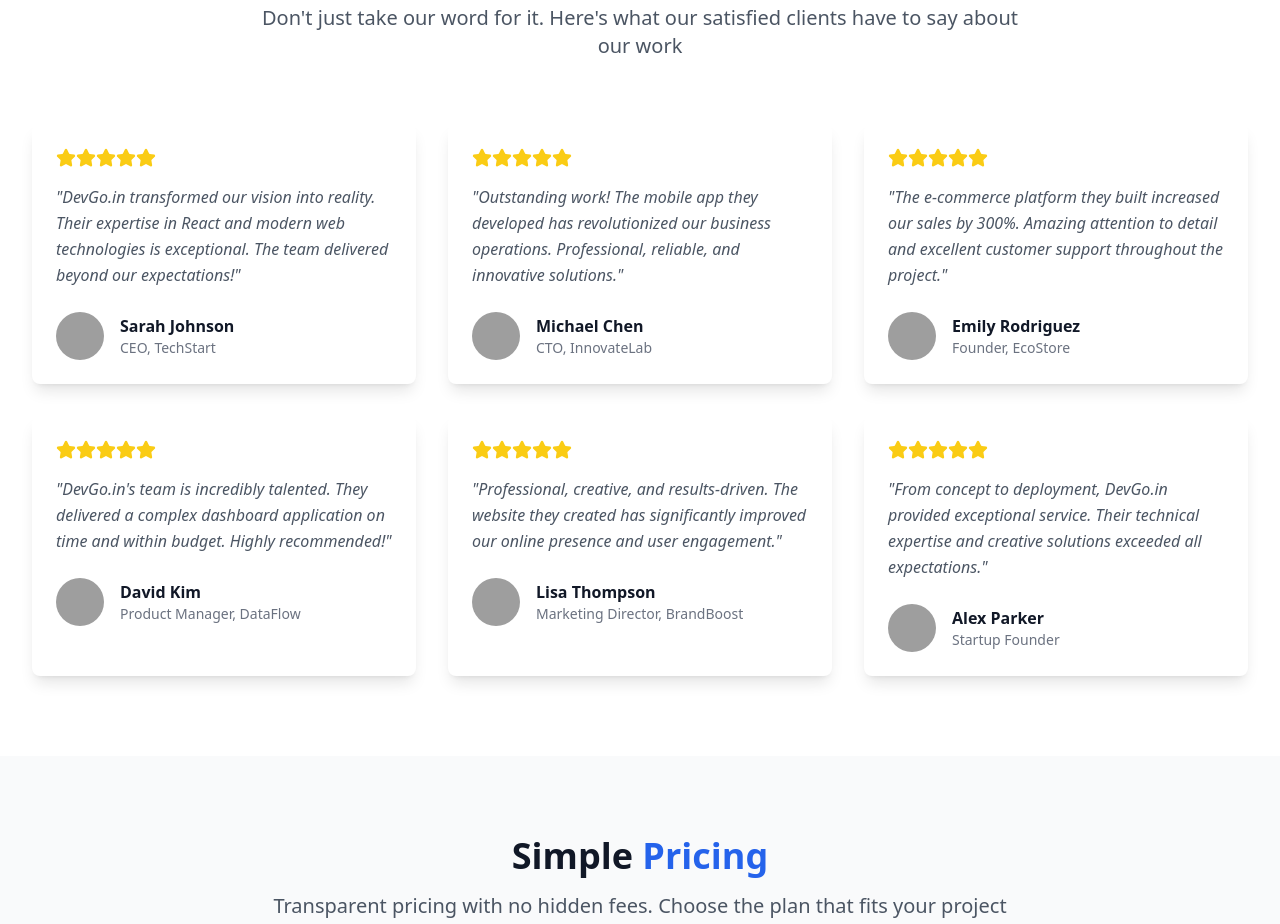
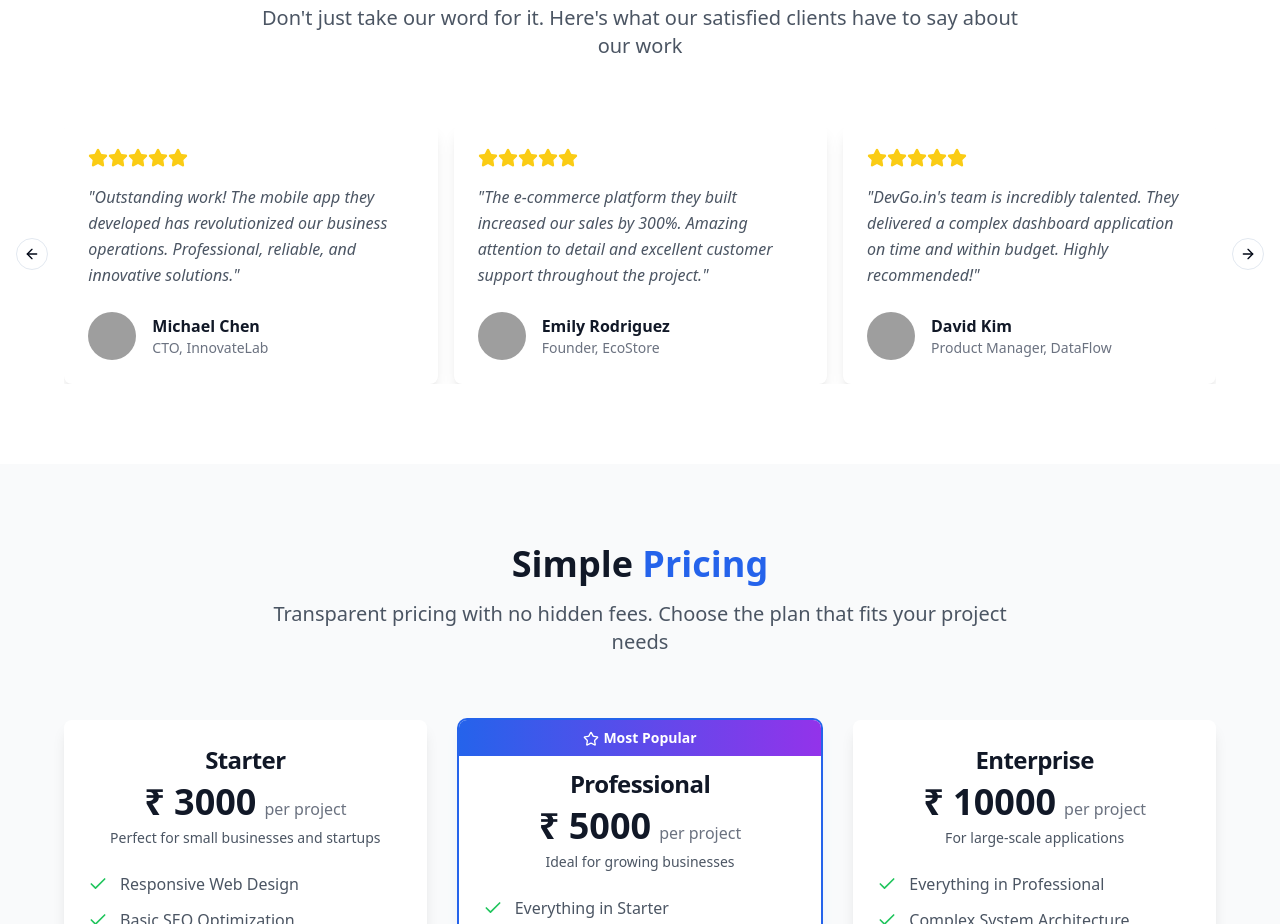
Before and after one commit to Codeanony1/Web, a React (Vite) app: page / in a window 1280 px wide. Shown: the part 3100-4024 px from the top of the page. Built offline with nearby package versions, Linux system fonts and the light colour scheme; grey boxes are pictures that could not be loaded.

Commit message:
Add testimonial section slider
Implement a slider for the testimonial cards with slow movement.

```diff
--- a/package.json
+++ b/package.json
@@ -44,6 +44,7 @@
     "clsx": "^2.1.1",
     "cmdk": "^1.0.0",
     "date-fns": "^3.6.0",
+    "embla-carousel-autoplay": "^8.6.0",
     "embla-carousel-react": "^8.3.0",
     "input-otp": "^1.2.4",
     "lucide-react": "^0.462.0",
--- a/src/components/sections/Testimonials.tsx
+++ b/src/components/sections/Testimonials.tsx
@@ -1,8 +1,21 @@
 
 import { Card, CardContent } from "@/components/ui/card";
+import {
+  Carousel,
+  CarouselContent,
+  CarouselItem,
+  CarouselNext,
+  CarouselPrevious
+} from "@/components/ui/carousel";
 import { Star } from "lucide-react";
+import Autoplay from "embla-carousel-autoplay";
+import { useRef } from "react";
 
 const Testimonials = () => {
+  const plugin = useRef(
+    Autoplay({ delay: 4000, stopOnInteraction: true })
+  );
+
   const testimonials = [
     {
       name: "Sarah Johnson",
@@ -60,22 +73,30 @@ const Testimonials = () => {
           </p>
         </div>
 
-        <div className="grid grid-cols-1 md:grid-cols-2 lg:grid-cols-3 gap-8">
+        <Carousel
+          plugins={[plugin.current]}
+          className="w-full max-w-6xl mx-auto"
+          onMouseEnter={plugin.current.stop}
+          onMouseLeave={plugin.current.reset}
+          opts={{
+            align: "start",
+            loop: true,
+          }}
+        >
+          <CarouselContent className="-ml-2 md:-ml-4">
             {testimonials.map((testimonial, index) => (
-            <Card
-              key={index}
-              className="group hover:shadow-xl transition-all duration-300 transform hover:-translate-y-2 border-0 shadow-lg hover:shadow-blue-100"
-            >
-              <CardContent className="p-6">
+              <CarouselItem key={index} className="pl-2 md:pl-4 md:basis-1/2 lg:basis-1/3">
+                <Card className="group hover:shadow-xl transition-all duration-300 transform hover:-translate-y-2 border-0 shadow-lg hover:shadow-blue-100 h-full">
+                  <CardContent className="p-6 flex flex-col h-full">
                     <div className="flex items-center mb-4">
                       {[...Array(testimonial.rating)].map((_, i) => (
                         <Star key={i} className="h-5 w-5 text-yellow-400 fill-current" />
                       ))}
                     </div>
-                <p className="text-gray-600 mb-6 italic leading-relaxed">
+                    <p className="text-gray-600 mb-6 italic leading-relaxed flex-grow">
                       "{testimonial.content}"
                     </p>
-                <div className="flex items-center">
+                    <div className="flex items-center mt-auto">
                       <img
                         src={testimonial.avatar}
                         alt={testimonial.name}
@@ -90,8 +111,12 @@ const Testimonials = () => {
                     </div>
                   </CardContent>
                 </Card>
+              </CarouselItem>
             ))}
-        </div>
+          </CarouselContent>
+          <CarouselPrevious className="hidden md:flex" />
+          <CarouselNext className="hidden md:flex" />
+        </Carousel>
       </div>
     </section>
   );
```
Also changed, not shown: 1 other file (tests, documents, lock files or other folders). Lines whose indentation alone changed are shown as unchanged.
